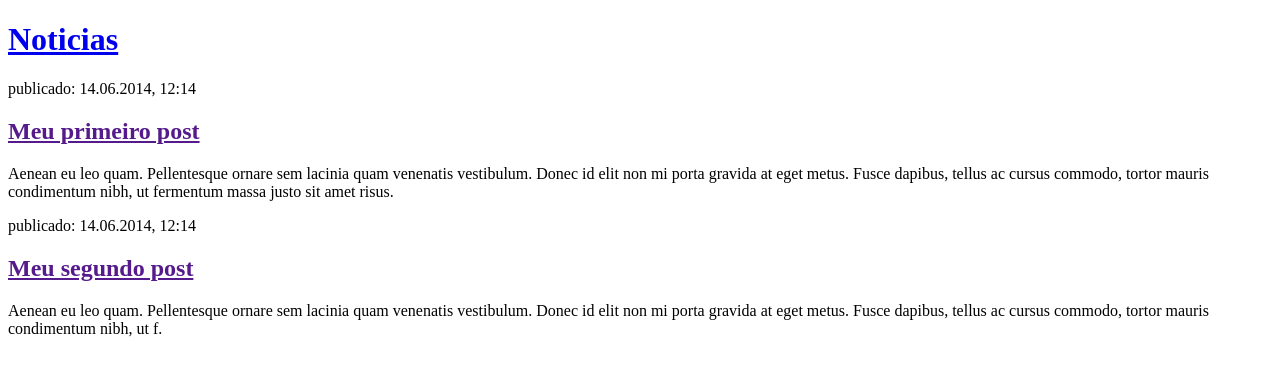
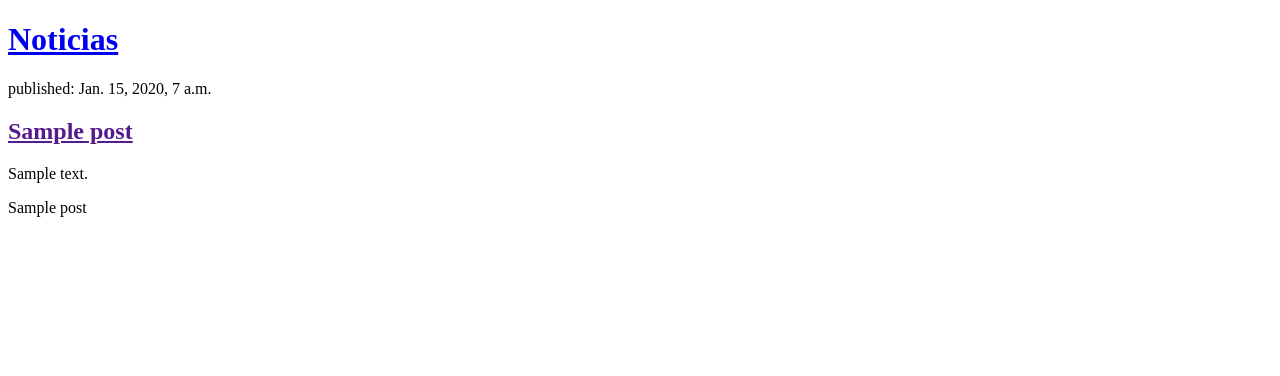
Before and after one commit to HeiitorL/my-first-blog, a Django app: template blog/templates/blog/post_list.html in a window 1280 px wide. Shown: the top 376 px of the page. Run offline with Django 3.2, Linux system fonts and the light colour scheme; the template is opened without the code that fills it: values that come from a table or form of the project are taken from there, others are empty; tables that the repository leaves empty hold one stand-in row (values such as "Sample post").

Commit message:
Modified templates to display posts from database

```diff
--- a/blog/templates/blog/post_list.html
+++ b/blog/templates/blog/post_list.html
@@ -4,20 +4,30 @@
         <title>Blog Django Girls</title>
     </head>
     <body>
+
         <div>
             <h1><a href="/">Noticias</a></h1>
         </div>
 
+        {% for post in posts %}
+
         <div>
-            <p>publicado: 14.06.2014, 12:14</p>
-            <h2><a href="">Meu primeiro post</a></h2>
-            <p>Aenean eu leo quam. Pellentesque ornare sem lacinia quam venenatis vestibulum. Donec id elit non mi porta gravida at eget metus. Fusce dapibus, tellus ac cursus commodo, tortor mauris condimentum nibh, ut fermentum massa justo sit amet risus.</p>
+           <p>published: {{post.published_date}}</p>
+           <h2><a href="">{{post.title }}</a></h2>
+            <p>{{ post.text|linebreaksbr }}</p>
         </div>
 
-        <div>
+        {% endfor %}
+
+        </div>
+            {{post}}
+        </div>
+
+        <!-- <div>
             <p>publicado: 14.06.2014, 12:14</p>
             <h2><a href="">Meu segundo post</a></h2>
             <p>Aenean eu leo quam. Pellentesque ornare sem lacinia quam venenatis vestibulum. Donec id elit non mi porta gravida at eget metus. Fusce dapibus, tellus ac cursus commodo, tortor mauris condimentum nibh, ut f.</p>
-        </div>
+        </div> -->
+
     </body>
 </html>
--- a/blog/views.py
+++ b/blog/views.py
@@ -1,6 +1,8 @@
 from django.shortcuts import render
-
+from django.utils import timezone
+from .models import Post
 # Create your views here.
 
 def post_list(request):
-    return render(request, 'blog/post_list.html',{})
+    posts = Post.objects.filter(published_date__lte=timezone.now()).order_by('published_date')
+    return render(request, 'blog/post_list.html',{'posts': posts})
```
